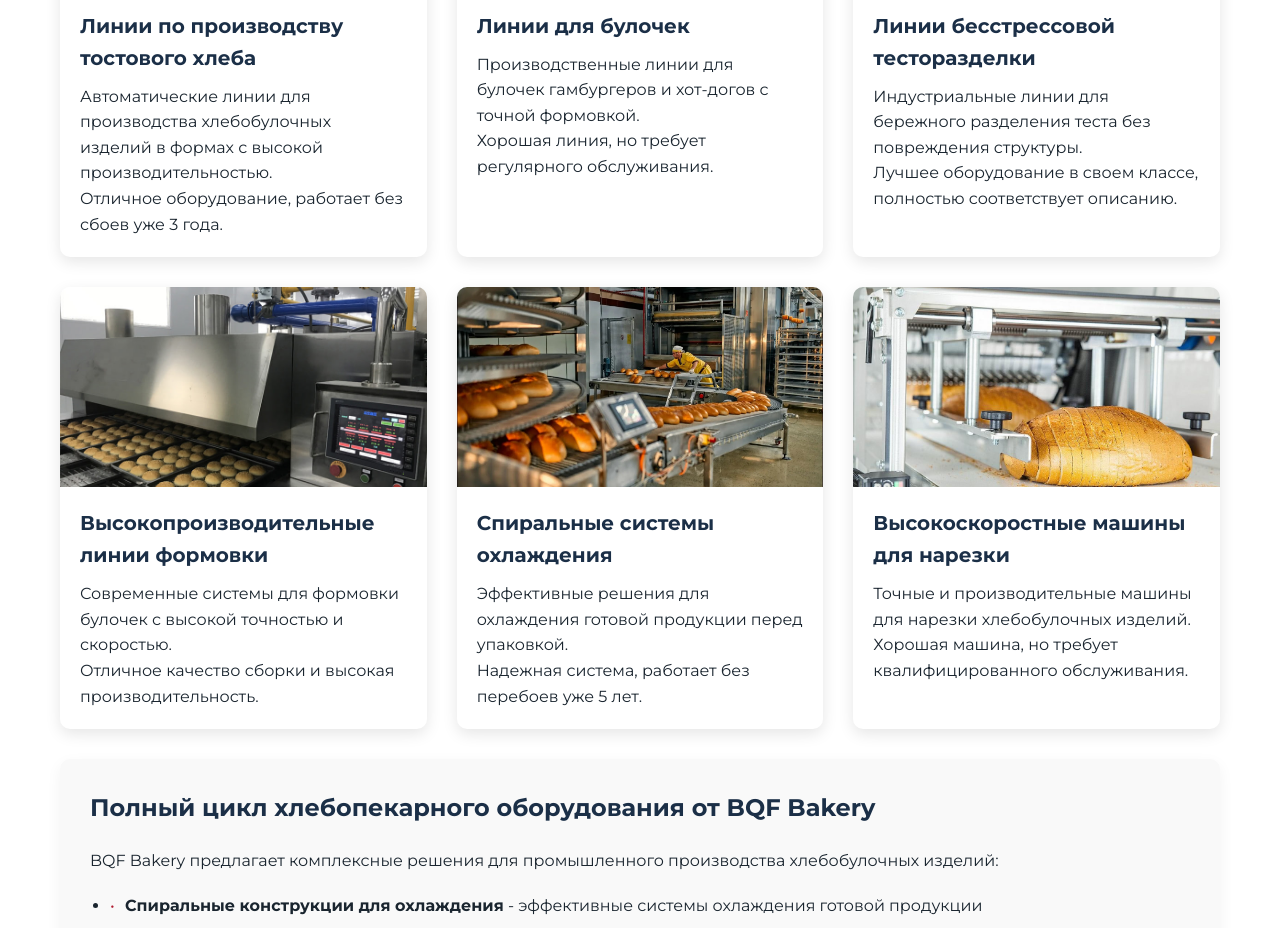
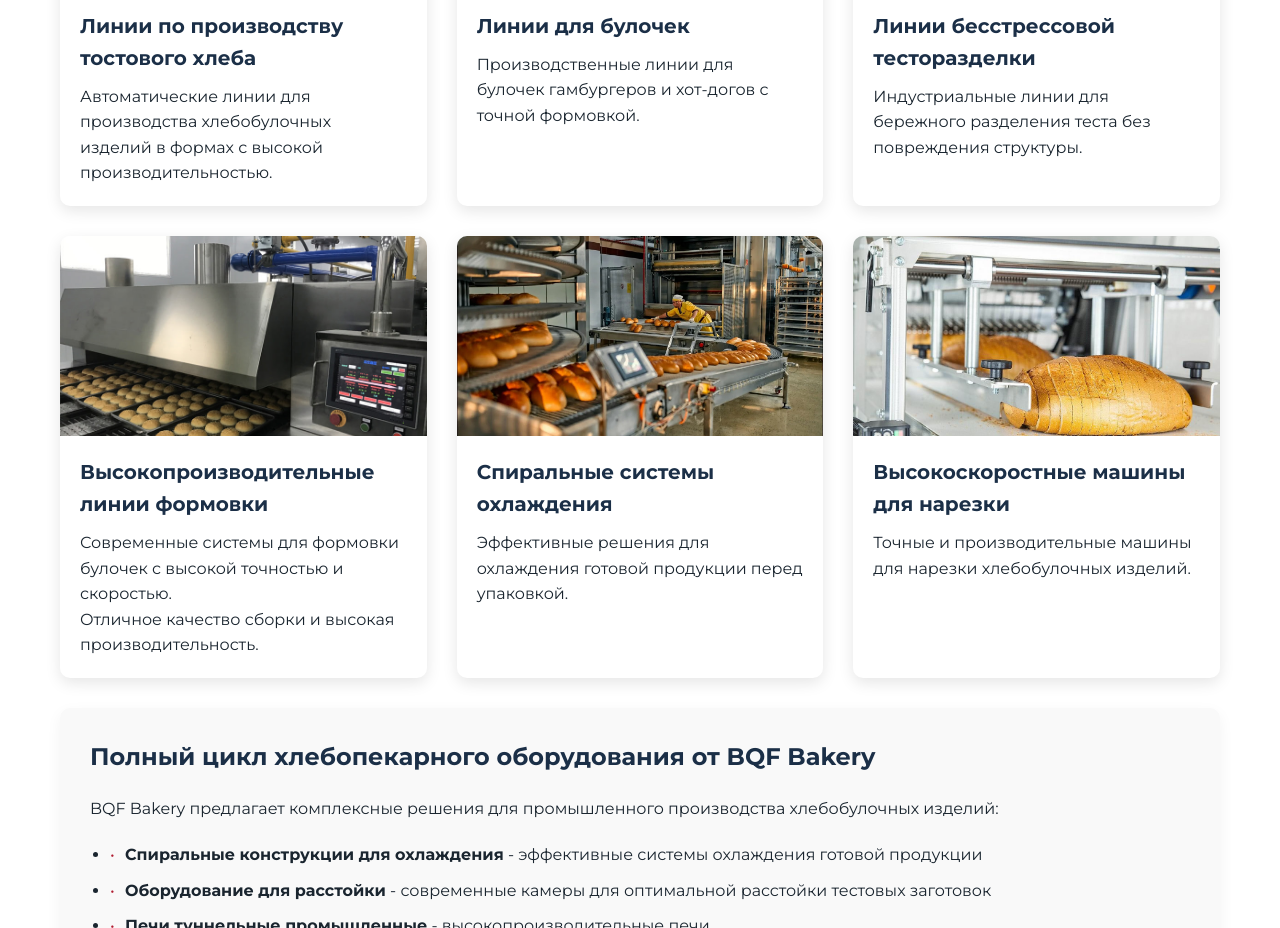
Before and after one commit to KarinaNull/BQF, a plain HTML site: page index.html in a window 1280 px wide. Shown: the part 2720-3648 px from the top of the page. Drawn offline with Linux system fonts and the light colour scheme.

Commit message:
правки отката

```diff
--- a/index.html
+++ b/index.html
@@ -411,7 +411,7 @@
                                 <meta itemprop="bestRating" content="5">
                             </div>
                             <meta itemprop="datePublished" content="2023-05-15">
-                            <p itemprop="reviewBody">Отличное оборудование, работает без сбоев уже 3 года.</p>
+
                         </div>
                     </div>
                 </div>
@@ -445,7 +445,7 @@
                                 <meta itemprop="bestRating" content="5">
                             </div>
                             <meta itemprop="datePublished" content="2023-04-10">
-                            <p itemprop="reviewBody">Хорошая линия, но требует регулярного обслуживания.</p>
+
                         </div>
                     </div>
                 </div>
@@ -479,8 +479,7 @@
                                 <meta itemprop="bestRating" content="5">
                             </div>
                             <meta itemprop="datePublished" content="2023-06-20">
-                            <p itemprop="reviewBody">Лучшее оборудование в своем классе, полностью соответствует
-                                описанию.</p>
+
                         </div>
                     </div>
                 </div>
@@ -548,7 +547,7 @@
                                 <meta itemprop="bestRating" content="5">
                             </div>
                             <meta itemprop="datePublished" content="2023-02-18">
-                            <p itemprop="reviewBody">Надежная система, работает без перебоев уже 5 лет.</p>
+
                         </div>
                     </div>
                 </div>
@@ -582,7 +581,7 @@
                                 <meta itemprop="bestRating" content="5">
                             </div>
                             <meta itemprop="datePublished" content="2023-01-12">
-                            <p itemprop="reviewBody">Хорошая машина, но требует квалифицированного обслуживания.</p>
+
                         </div>
                     </div>
                 </div>
```
